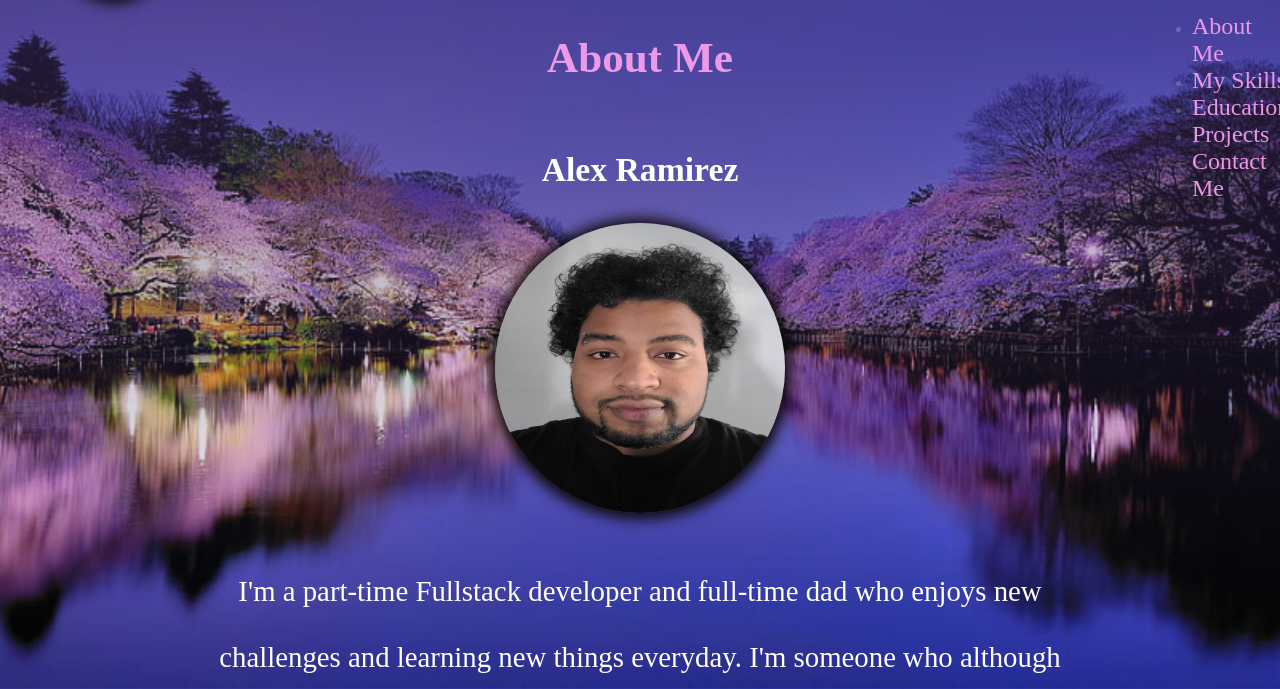
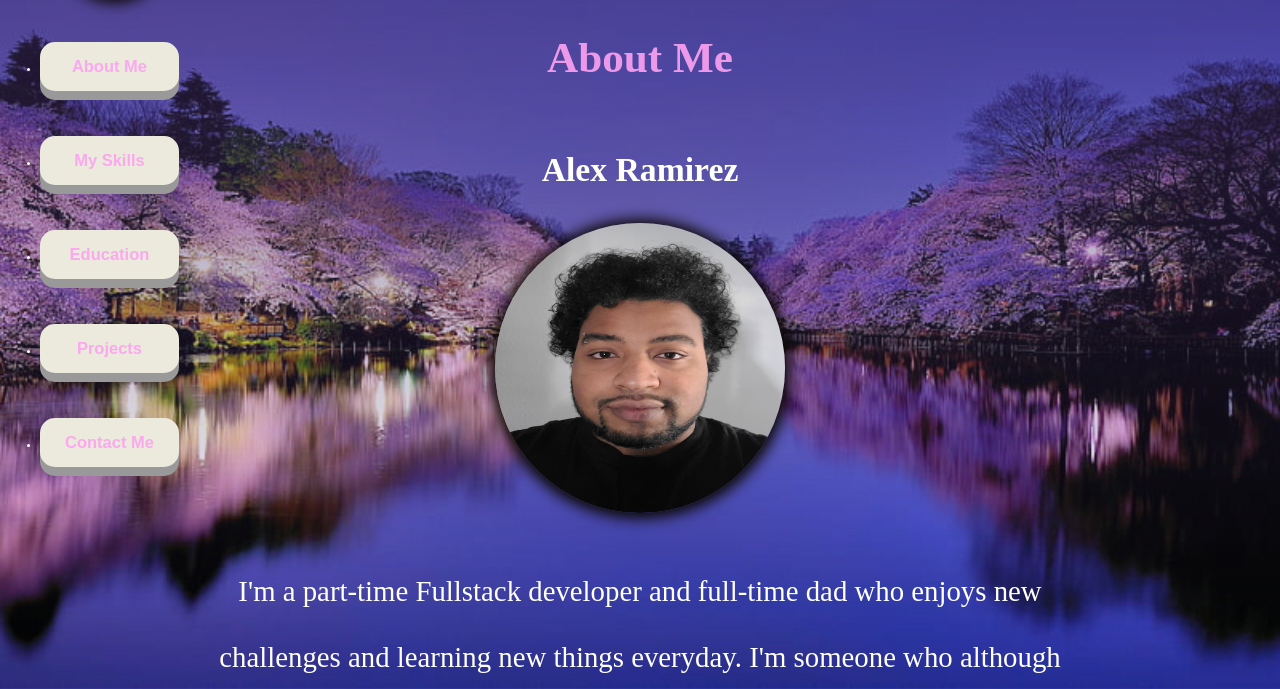
Before and after one commit to MrRamirez7297/MrRamirez7297.github.io, a plain HTML site: page index.html in a window 1280 px wide. Shown: the part 111-800 px from the top of the page. Drawn offline with Linux system fonts and the light colour scheme.

Commit message:
edit nav

```diff
--- a/css/style.css
+++ b/css/style.css
@@ -8,22 +8,49 @@ header {
   position: sticky;
 }
 nav {
-  left: 90%;
+  left: 0%;
   position: fixed;
 }
+menu{
+  text-decoration: none;
+}
 .menu-item {
-  color: rgba(255, 255, 255, 0.205);
+  padding: 15px 25px;
+  margin-block: 10px;
+  border: none;
+  border-radius: 15px;
+  background-color: rgb(236, 233, 221);
+  cursor: pointer;
+  transition: all 0.5s ease-in-out;
+  outline: none;
+  box-shadow: 0 9px #999;
+  font-size: 11px;
+  font-weight: 600;
+  font-family: "Nabla", sans-serif;
+  margin-top: 45px;
+  text-decoration: none;
+  text-align: center;
+  color: #fff;
 }
 .menu-item > a {
   color: #fda2f1e8;
   font-size: 150%;
   text-decoration: none;
 }
+.menu-item:active{
+
+  background-color: #3e8e41;
+  box-shadow: 0 5px #555555;
+  transform: translateY(1px);
+  color: #fff;
+}
 
 .menu-item > a:hover {
   color: rgb(177, 255, 167);
   transition: 0.2s;
 }
+
+@media (min-width:150px),(max-width:1050px) {
 
 .container {
   color: rgb(255, 255, 250);
@@ -32,6 +59,7 @@ nav {
   background-size: cover;
   background-position: center;
   background-attachment: fixed;
+}
 }
 
 .about-section {
```
